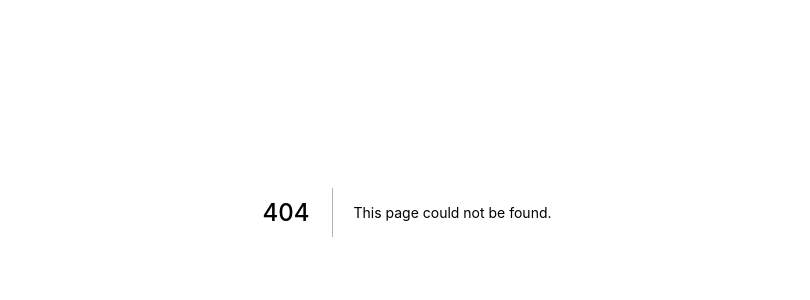
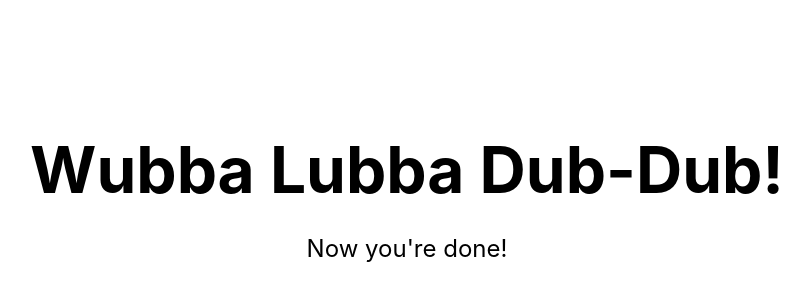
Before and after one commit to OneSignalDevelopers/OneSignal-Segment-Sample, a Next.js app: page /welcome in a window 1280 px wide. Before the commit this address had no page. Shown: the part 188-488 px from the top of the page, without its empty margins (233-1043 px from the left). Built offline with nearby package versions, Linux system fonts and the light colour scheme.

Commit message:
Add completion page

```diff
--- /dev/null
+++ b/pages/welcome.tsx
@@ -0,0 +1,26 @@
+import type { NextPage } from "next";
+import Head from "next/head";
+import React from "react";
+import styles from "../styles/Home.module.css";
+
+const Welcome: NextPage = () => {
+  return (
+    <div className={styles.container}>
+      <Head>
+        <title>Wubba Lubba Dub-Dub!</title>
+        <meta
+          name="description"
+          content="The same stuff, just event based bruh"
+        />
+        <link rel="icon" href="/favicon.ico" />
+      </Head>
+
+      <main className={styles.main}>
+        <h1 className={styles.title}>Wubba Lubba Dub-Dub!</h1>
+        <p className={styles.description}>Now you&apos;re done!</p>
+      </main>
+    </div>
+  );
+};
+
+export default Welcome;
```
